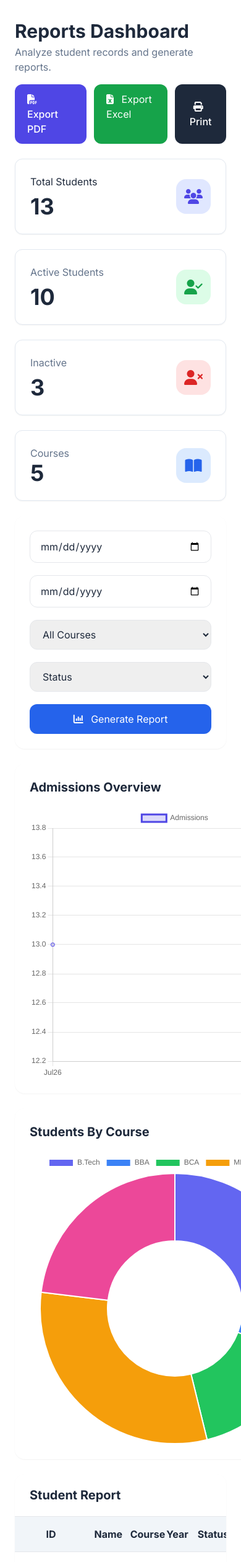
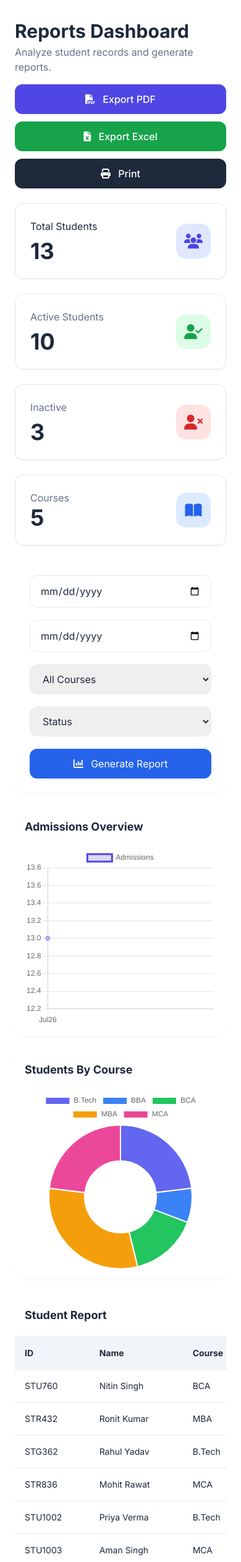
Before and after one commit to Nitin0259/Student-Management-System, a Django app: page /reports/ in a window 390 px wide. Shown: the part 80-2600 px from the top of the page at 62% size. Run offline with Django 5.2, Linux system fonts and the light colour scheme; data comes from the database, SQL or seed files in the repository; some libraries are stand-ins or nearby versions.

Commit message:
Make all pages responsive

```diff
--- a/MainApp/templates/base.html
+++ b/MainApp/templates/base.html
@@ -89,13 +89,13 @@
     });
 
     // Notifications
-    function toggleNotification(){
+    function toggleNotification() {
       document.getElementById("notificationMenu").classList.toggle("hidden")
     }
 
-    document.addEventListener("click", function(e) {
+    document.addEventListener("click", function (e) {
       const menu = document.getElementById("notificationMenu")
-      if(!e.target.closest(".relative") ){
+      if (!e.target.closest(".relative")) {
         menu.classList.add("hidden")
       }
     });
@@ -229,6 +229,10 @@
           fill: true,
           tension: .4
         }]
+      },
+      options: {
+        responsive: true,
+        maintainAspectRatio: false,
       }
     });
 
@@ -247,19 +251,23 @@
             "#ec4899"
           ]
         }]
+      },
+      options: {
+        responsive: true,
+        maintainAspectRatio: false,
       }
     });
   </script>
 
   <script>
-    function openDeleteAllModal(){
+    function openDeleteAllModal() {
       const model = document.getElementById("deleteAllModal");
 
       model.classList.remove("hidden")
       model.classList.add("flex")
     }
 
-    function closeDeleteAllModal(){
+    function closeDeleteAllModal() {
       const model = document.getElementById("deleteAllModal");
 
       model.classList.remove("flex")
@@ -267,7 +275,7 @@
     }
 
     // Close when clicking outside the modal
-    window.addEventListener("click", function(e) {
+    window.addEventListener("click", function (e) {
       const model = document.getElementById("deleteAllModel")
       if (e.target === model) {
         closeDeleteAllModal();
--- a/MainApp/templates/reports.html
+++ b/MainApp/templates/reports.html
@@ -8,29 +8,29 @@
             <p class="text-slate-500 mt-1">Analyze student records and generate reports.</p>
         </div>
 
-        <div class="flex gap-3">
+        <div class="flex flex-col sm:flex-row flex-wrap gap-3">
 
-            <!-- Export-PDF -->
+            <!-- Export PDF -->
             <a href="{% url 'export_pdf' %}"
-                class="px-5 py-3 rounded-xl bg-indigo-600 hover:bg-indigo-700 text-white font-medium">
-
+                class="w-full sm:w-auto px-5 py-3 rounded-xl bg-indigo-600 hover:bg-indigo-700 text-white font-medium text-center transition">
                 <i class="fa-solid fa-file-pdf mr-2"></i>
                 Export PDF
             </a>
 
             <!-- Export Excel -->
-            <a href="{% url 'export_Excel' %}" class="px-5 py-3 rounded-xl bg-green-600 hover:bg-green-700 text-white">
-
+            <a href="{% url 'export_Excel' %}"
+                class="w-full sm:w-auto px-5 py-3 rounded-xl bg-green-600 hover:bg-green-700 text-white font-medium text-center transition">
                 <i class="fa-solid fa-file-excel mr-2"></i>
                 Export Excel
             </a>
 
             <!-- Print -->
             <button onclick="window.print()"
-                class="px-5 py-3 rounded-xl bg-slate-800 hover:bg-slate-900 text-white font-medium transition">
+                class="w-full sm:w-auto px-5 py-3 rounded-xl bg-slate-800 hover:bg-slate-900 text-white font-medium transition">
                 <i class="fa-solid fa-print mr-2"></i>
                 Print
             </button>
+
         </div>
     </div>
 
@@ -38,7 +38,8 @@
     <div class="grid grid-cols-1 sm:grid-cols-2 xl:grid-cols-4 gap-6">
 
         <!-- Total-student -->
-        <div class="bg-white dark:bg-slate-800 rounded-xl border border-slate-200 dark:border-slate-700 shadow-sm hover:shadow-xl hover:border-indigo-300 dark:hover:border-indigo-500 transition-all duration-300 p-6">
+        <div
+            class="bg-white dark:bg-slate-800 rounded-xl border border-slate-200 dark:border-slate-700 shadow-sm hover:shadow-xl hover:border-indigo-300 dark:hover:border-indigo-500 transition-all duration-300 p-6">
 
             <div class="flex justify-between items-center">
                 <div>
@@ -53,7 +54,8 @@
         </div>
 
         <!-- Active-student -->
-        <div class="bg-white dark:bg-slate-800 rounded-xl border border-slate-200 dark:border-slate-700 shadow-sm hover:shadow-xl hover:border-indigo-300 dark:hover:border-indigo-500 transition-all duration-300 p-6">
+        <div
+            class="bg-white dark:bg-slate-800 rounded-xl border border-slate-200 dark:border-slate-700 shadow-sm hover:shadow-xl hover:border-indigo-300 dark:hover:border-indigo-500 transition-all duration-300 p-6">
             <div class="flex justify-between items-center">
                 <div>
                     <p class="text-slate-500">
@@ -74,7 +76,8 @@
         </div>
 
         <!-- Inactive-student -->
-        <div class="bg-white dark:bg-slate-800 rounded-xl border border-slate-200 dark:border-slate-700 shadow-sm hover:shadow-xl hover:border-indigo-300 dark:hover:border-indigo-500 transition-all duration-300 p-6">
+        <div
+            class="bg-white dark:bg-slate-800 rounded-xl border border-slate-200 dark:border-slate-700 shadow-sm hover:shadow-xl hover:border-indigo-300 dark:hover:border-indigo-500 transition-all duration-300 p-6">
             <div class="flex justify-between items-center">
                 <div>
                     <p class="text-slate-500">
@@ -95,7 +98,8 @@
         </div>
 
         <!-- Courses -->
-        <div class="bg-white dark:bg-slate-800 rounded-xl border border-slate-200 dark:border-slate-700 shadow-sm hover:shadow-xl hover:border-indigo-300 dark:hover:border-indigo-500 transition-all duration-300 p-6">
+        <div
+            class="bg-white dark:bg-slate-800 rounded-xl border border-slate-200 dark:border-slate-700 shadow-sm hover:shadow-xl hover:border-indigo-300 dark:hover:border-indigo-500 transition-all duration-300 p-6">
             <div class="flex justify-between items-center">
                 <div>
                     <p class="text-slate-500">
@@ -122,9 +126,11 @@
 
             <div class="grid grid-cols-1 md:grid-cols-2 xl:grid-cols-5 gap-5">
 
-                <input type="date" name="form_date" value="{{ request.GET.form_date }}" class="rounded-xl border px-4 py-3 dark:bg-slate-700">
+                <input type="date" name="form_date" value="{{ request.GET.form_date }}"
+                    class="rounded-xl border px-4 py-3 dark:bg-slate-700">
 
-                <input type="date" name="to_date" value="{{ request.GET.to_date }}" class="rounded-xl border px-4 py-3 dark:bg-slate-700">
+                <input type="date" name="to_date" value="{{ request.GET.to_date }}"
+                    class="rounded-xl border px-4 py-3 dark:bg-slate-700">
 
                 <select name="course" class="rounded-xl border px-4 py-3 dark:bg-slate-700">
 
@@ -155,29 +161,35 @@
         </div>
     </form>
 
-    <!-- Charts section -->
-    <div class="grid lg:grid-cols-2 gap-6">
+    <!-- Charts Section -->
+    <div class="grid grid-cols-1 xl:grid-cols-2 gap-6">
 
-        <div class="bg-white dark:bg-slate-800 rounded-2xl p-6 shadow-sm">
+        <!-- Admission Chart -->
+        <div class="bg-white dark:bg-slate-800 rounded-2xl p-4 sm:p-6 shadow-sm">
 
-            <h2 class="text-xl font-bold mb-5">
+            <h2 class="text-lg sm:text-xl font-bold mb-5">
                 Admissions Overview
             </h2>
 
-            <canvas id="reportChart" width="280px" height="260px"></canvas>
+            <div class="relative w-full h-72 sm:h-80 md:h-96">
+                <canvas id="reportChart"></canvas>
+            </div>
 
         </div>
 
-        <div class="bg-white dark:bg-slate-800 rounded-2xl p-6 shadow-sm">
+        <!-- Course Chart -->
+        <div class="bg-white dark:bg-slate-800 rounded-2xl p-4 sm:p-6 shadow-sm">
 
-            <h2 class="text-xl font-bold mb-5">
+            <h2 class="text-lg sm:text-xl font-bold mb-5">
                 Students By Course
             </h2>
 
-            <div class="w-[470px] h-[470px]">
+            <div class="relative w-full h-72 sm:h-80 md:h-96">
                 <canvas id="courseReport"></canvas>
             </div>
+
         </div>
+
     </div>
 
     <!-- Convert Django data into JSON -->
@@ -190,33 +202,39 @@
 
     <!-- Report-table -->
     <div class="bg-white dark:bg-slate-800 rounded-2xl shadow-sm overflow-hidden">
-        <div class="px-6 py-5 border-b">
-            <h2 class="text-xl font-bold">Student Report</h2>
+
+        <div class="px-4 sm:px-6 py-5 border-b">
+            <h2 class="text-lg sm:text-xl font-bold">
+                Student Report
+            </h2>
         </div>
 
         <div class="overflow-x-auto">
-            <table class="w-full">
+
+            <table class="min-w-[700px] w-full text-sm sm:text-base">
+
                 <thead class="bg-slate-100 dark:bg-slate-900">
+
                     <tr>
-                        <th class="px-6 py-4">ID</th>
+                        <th class="px-4 sm:px-6 py-4 text-left">ID</th>
+                        <th class="text-left">Name</th>
+                        <th class="text-left">Course</th>
+                        <th class="text-left">Year</th>
+                        <th class="text-left">Status</th>
+                        <th class="text-left">Date</th>
+                    </tr>
 
-                        <th>Name</th>
-
-                        <th>Course</th>
-
-                        <th>Year</th>
-
-                        <th>Status</th>
-
-                        <th>Date</th>
-                    </tr>
                 </thead>
 
                 <tbody>
+
                     {% for student in students %}
 
                     <tr class="border-t hover:bg-slate-50 dark:hover:bg-slate-700">
-                        <td class="px-6 py-4">{{ student.student_id }}</td>
+
+                        <td class="px-4 sm:px-6 py-4">
+                            {{ student.student_id }}
+                        </td>
 
                         <td>{{ student.name }}</td>
 
@@ -225,20 +243,30 @@
                         <td>{{ student.year }}</td>
 
                         <td>
+
                             <span class="px-3 py-1 rounded-full text-sm font-medium
                         {% if student.status == 'Active' %}
                         bg-green-100 text-green-600
                         {% else %}
                         bg-red-100 text-red-600
-                        {% endif %}">{{ student.status }}</span>
+                        {% endif %}">
+                                {{ student.status }}
+                            </span>
+
                         </td>
 
                         <td>{{ student.created_at }}</td>
+
                     </tr>
+
                     {% endfor %}
+
                 </tbody>
+
             </table>
+
         </div>
+
     </div>
 
 </div>
```
Also changed, not shown: MainApp/templates/add_student.html (+21 -15 lines), MainApp/templates/setting.html (+13 -13 lines).
